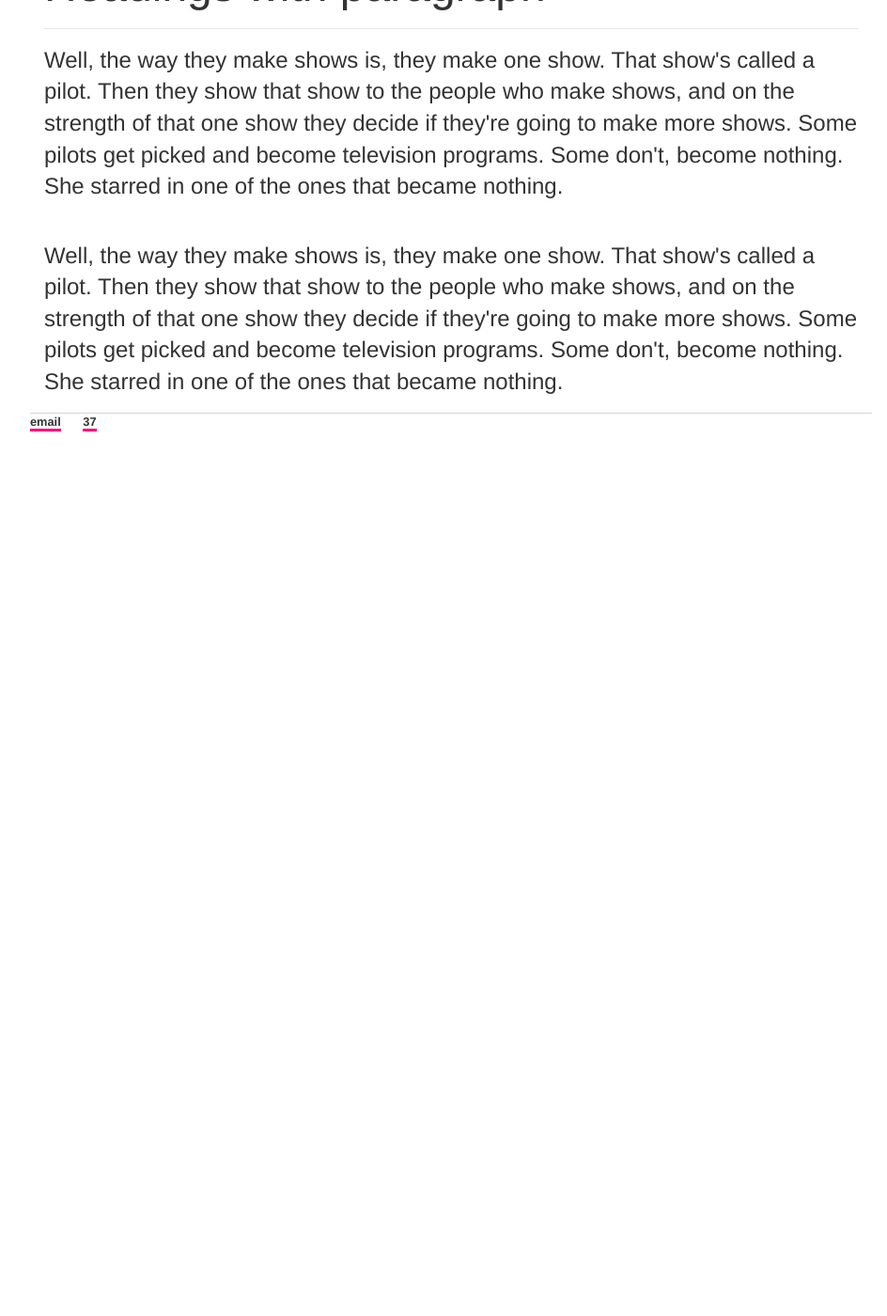
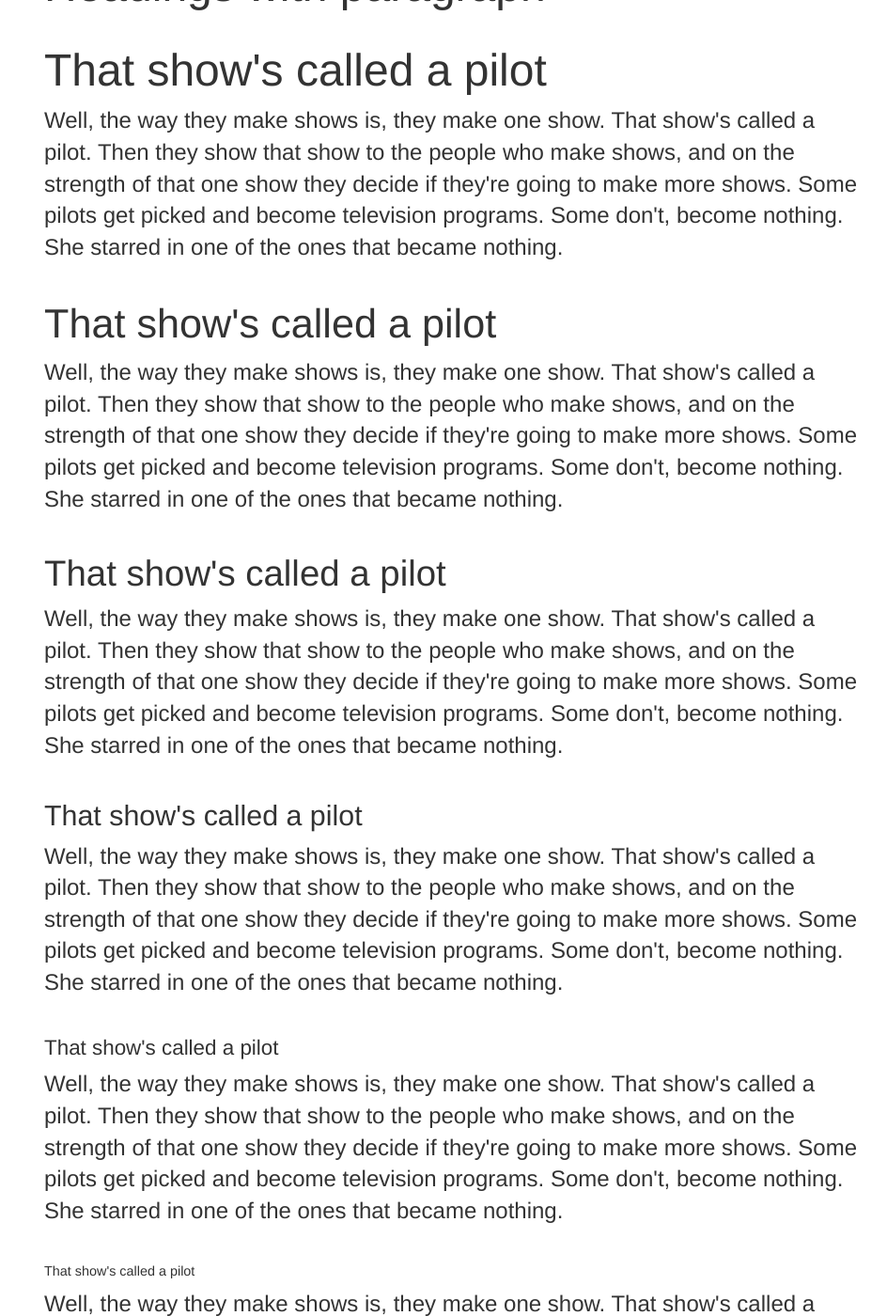
Before and after one commit to ariesti/ariesti.github.io, a Jekyll site: the page built from style/index.html, in a window 1280 px wide and 1400 px high, scrolled down 823 px. Shown: the whole window at 94% size, without its empty margins (160-1104 px from the left). Built offline with Jekyll 4.4.1, drawn with Linux system fonts in a browser that asks for light colours; before the commit the page ends 1341 px from its top, so only the background shows below that.

Commit message:
Update index.html

```diff
--- a/style/index.html
+++ b/style/index.html
@@ -27,12 +27,22 @@
 	<hr>
 	<div class="headings 2">
 		<h1>Headings with paragraph</h1>
-		<p>
-		</p>
+		<br>
+		<h1>That show's called a pilot</h1>
+		<p>Well, the way they make shows is, they make one show. That show's called a pilot. Then they show that show to the people who make shows, and on the strength of that one show they decide if they're going to make more shows. Some pilots get picked and become television programs. Some don't, become nothing. She starred in one of the ones that became nothing.</p>
+		<br>
+		<h2>That show's called a pilot</h2>
+		<p>Well, the way they make shows is, they make one show. That show's called a pilot. Then they show that show to the people who make shows, and on the strength of that one show they decide if they're going to make more shows. Some pilots get picked and become television programs. Some don't, become nothing. She starred in one of the ones that became nothing.</p>
+		<br>
+		<h3>That show's called a pilot</h3>
+		<p>Well, the way they make shows is, they make one show. That show's called a pilot. Then they show that show to the people who make shows, and on the strength of that one show they decide if they're going to make more shows. Some pilots get picked and become television programs. Some don't, become nothing. She starred in one of the ones that became nothing.</p>
+		<br>
+		<h4>That show's called a pilot</h4>
+		<p>Well, the way they make shows is, they make one show. That show's called a pilot. Then they show that show to the people who make shows, and on the strength of that one show they decide if they're going to make more shows. Some pilots get picked and become television programs. Some don't, become nothing. She starred in one of the ones that became nothing.</p>
+		<br>
+		<h5>That show's called a pilot</h5>
+		<p>Well, the way they make shows is, they make one show. That show's called a pilot. Then they show that show to the people who make shows, and on the strength of that one show they decide if they're going to make more shows. Some pilots get picked and become television programs. Some don't, become nothing. She starred in one of the ones that became nothing.</p>
+		<br>
+		<h6>That show's called a pilot</h6>
+		<p>Well, the way they make shows is, they make one show. That show's called a pilot. Then they show that show to the people who make shows, and on the strength of that one show they decide if they're going to make more shows. Some pilots get picked and become television programs. Some don't, become nothing. She starred in one of the ones that became nothing.</p>
 	</div>
-		<hr>
-	<div class="paragraphs">
-		<p class="font-hairline">Well, the way they make shows is, they make one show. That show's called a pilot. Then they show that show to the people who make shows, and on the strength of that one show they decide if they're going to make more shows. Some pilots get picked and become television programs. Some don't, become nothing. She starred in one of the ones that became nothing.</p>
-		<br>
-		<p class="font-thin">Well, the way they make shows is, they make one show. That show's called a pilot. Then they show that show to the people who make shows, and on the strength of that one show they decide if they're going to make more shows. Some pilots get picked and become television programs. Some don't, become nothing. She starred in one of the ones that became nothing.</p>
-	</div>
```
